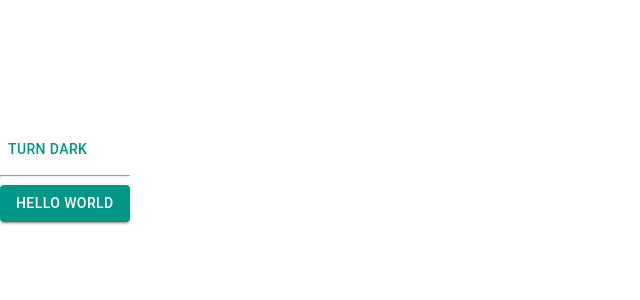
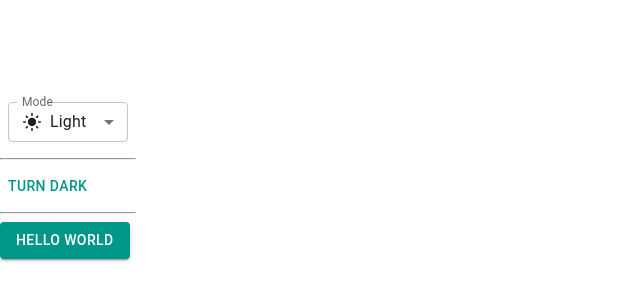
Before and after one commit to khanhnguyen7802/trello-clone, a React (Vite) app in the folder trello-web/: page / in a window 1280 px wide. Shown: the part 224-524 px from the top of the page, without its empty margins (0-640 px from the left). Built offline with nearby package versions, Linux system fonts and the light colour scheme.

Commit message:
dark/light mode appears as the system

```diff
--- a/trello-web/src/App.jsx
+++ b/trello-web/src/App.jsx
@@ -1,5 +1,57 @@
 import Button from '@mui/material/Button';
 import {  useColorScheme } from '@mui/material/styles';
+import InputLabel from '@mui/material/InputLabel';
+import MenuItem from '@mui/material/MenuItem';
+import FormControl from '@mui/material/FormControl';
+import Select from '@mui/material/Select';
+import LightModeIcon from '@mui/icons-material/LightMode';
+import DarkModeIcon from '@mui/icons-material/DarkMode';
+import SettingsBrightnessIcon from '@mui/icons-material/SettingsBrightness';
+import Box from '@mui/material/Box';
+
+
+function ModeSelect() {
+  const { mode, setMode } = useColorScheme();
+
+  const handleChange = (event) => {
+    const selectedMode = event.target.value
+    setMode(selectedMode)
+  };
+
+  return (
+    <FormControl sx={{ m: 1, minWidth: 120 }} size="small">
+      <InputLabel id="label-select-dark-light-mode">Mode</InputLabel>
+      <Select
+        labelId="label-select-dark-light-mode"
+        id="select-dark-light-mode"
+        value={mode}
+        label="Age"
+        onChange={handleChange}
+      >
+
+        <MenuItem value="light">
+        <div style = {{ display: 'flex', alignItems: 'center', gap: '8px' }}>
+          <LightModeIcon fontSize='small' />
+          Light
+        </div>
+        </MenuItem>
+
+        <MenuItem value="dark">
+          <Box sx ={{ display: 'flex', alignItems: 'center', gap: '8px' }}>
+            <DarkModeIcon fontSize='small' />
+            Dark
+          </Box>
+        </MenuItem>
+
+        <MenuItem value="system">
+        <SettingsBrightnessIcon fontSize='small' />
+        System
+        </MenuItem>
+
+      </Select>
+    </FormControl>
+  )
+}
 
 function ModeToggle() {
   const { mode, setMode } = useColorScheme();
@@ -18,6 +70,8 @@
 
   return (
     <>
+      <ModeSelect />
+      <hr />
       <ModeToggle />
       <hr />
       <Button variant="contained">Hello world</Button>
```
